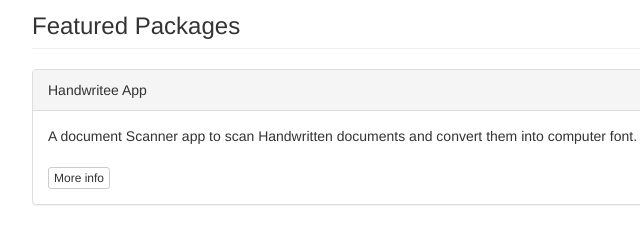
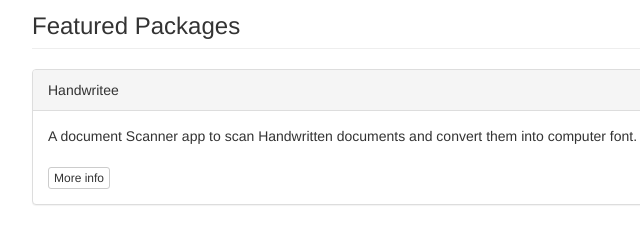
Before and after one commit to h4ckua11/h4ckua11.github.io, a plain HTML site: page index.html in a window 1280 px wide. Shown: the part 234-474 px from the top of the page, 38-678 px from the left. Drawn offline with nearby package versions, Linux system fonts and the light colour scheme.

Commit message:
Changed something

```diff
--- a/index.html
+++ b/index.html
@@ -26,7 +26,7 @@
 
 <div class="container">
 	<div class="panel panel-default">
-	  <div class="panel-heading">Handwritee App</div>
+	  <div class="panel-heading">Handwritee</div>
 	  <div class="panel-body">
 		A document Scanner app to scan Handwritten documents and convert them into computer font.<br /><br />
 		<a class="btn btn-xs btn-default" href="depictions/?p=com.h4ckua11.Handwritee">More info</a>
```
Also changed, not shown: 1 other file.
